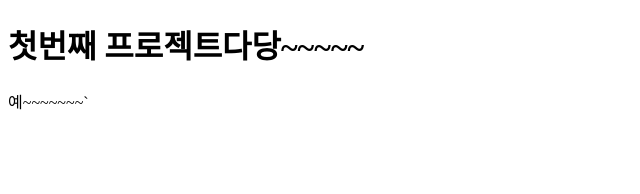
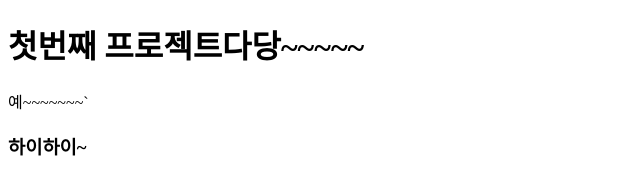
Before and after one commit to kwan-hee/first-project, a plain HTML site: page index.html in a window 1280 px wide. Shown: the whole page, without its empty margins (0-640 px from the left). Drawn offline with Linux system fonts and the light colour scheme.

Commit message:
secend commit

```diff
--- a/index.html
+++ b/index.html
@@ -12,6 +12,7 @@
 <body>
     <h1>첫번째 프로젝트다당~~~~~</h1>
     <p>예~~~~~~~`</p>
+    <h3>하이하이~</h3>
 </body>
 
 </html>
```
